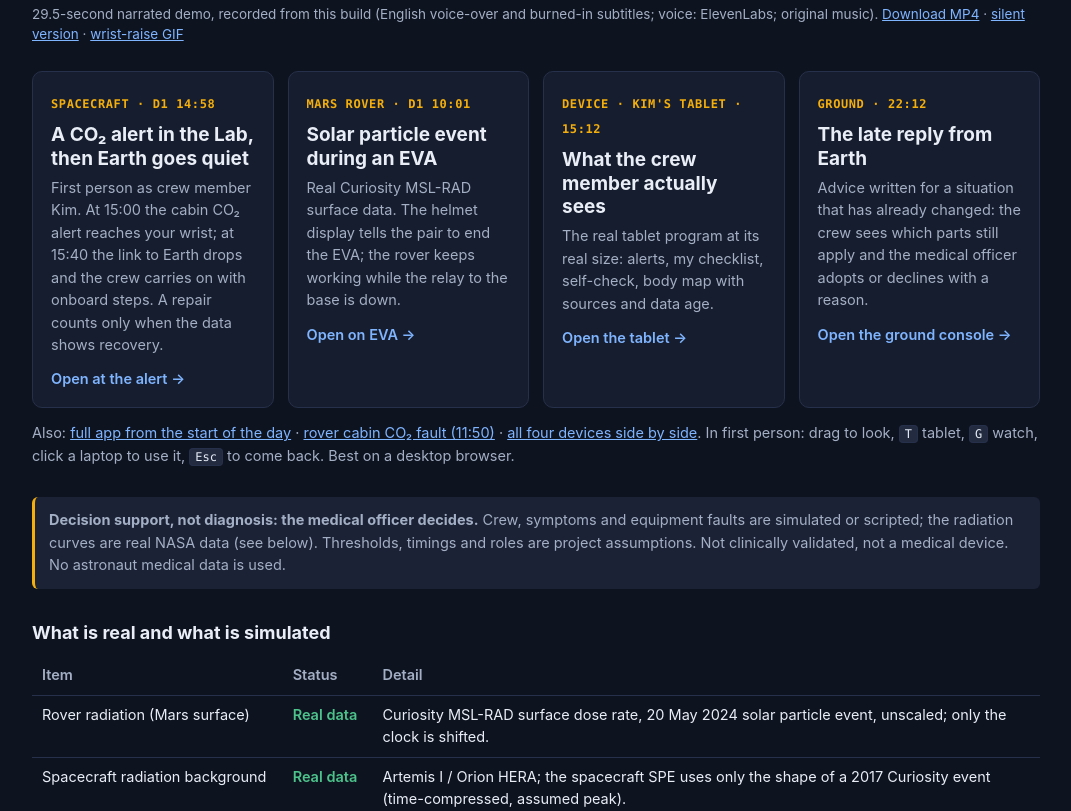
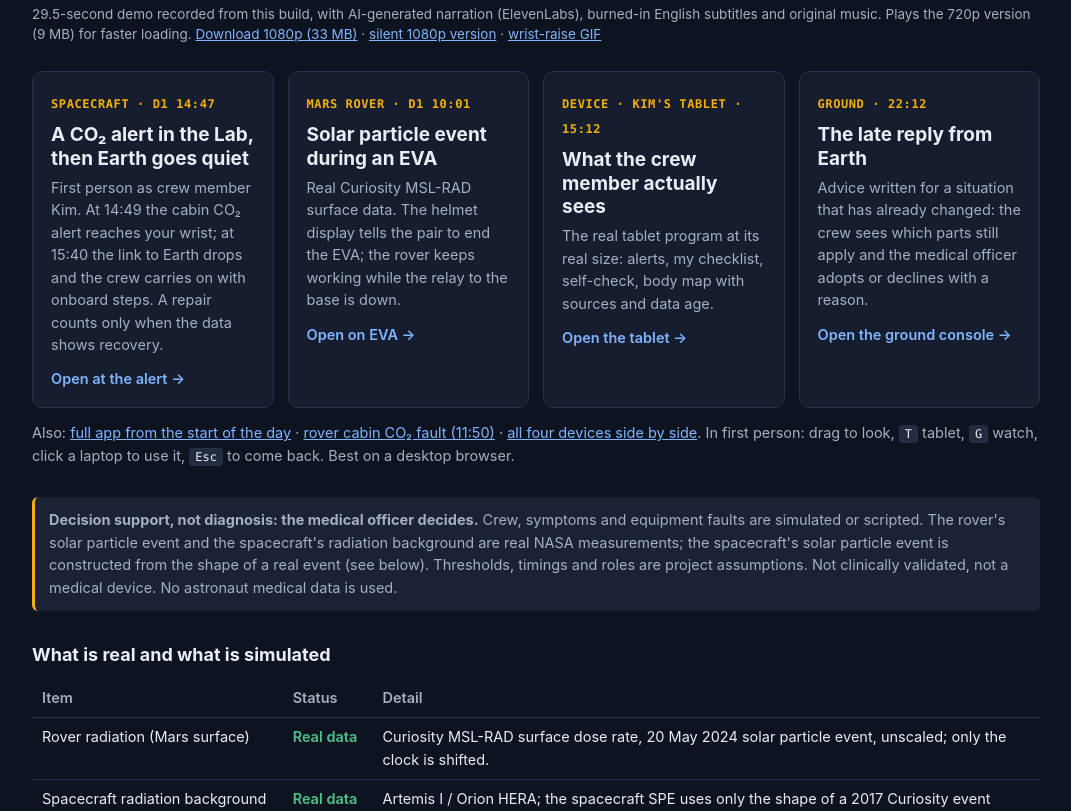
Before and after one commit to shyfox-01/astro-health-monitor, a plain HTML site: page index.html in a window 1280 px wide. Shown: the part 904-1715 px from the top of the page, without its empty margins (104-1175 px from the left). Drawn offline with Linux system fonts and the light colour scheme.

Commit message:
Update demo build (65c4c1a)

```diff
--- a/index.html
+++ b/index.html
@@ -44,15 +44,15 @@
   <p class="lead">A crew health monitoring and response system for missions where ground advice is delayed or cut off. Sensors, wearables and crew self-checks feed one event history; the system grades readings against stated thresholds, opens written procedures, tells each person what to do and why, and keeps checking until the data shows recovery. Everything runs in your browser — no install, no login.</p>
 
   <figure class="vid">
-    <video controls playsinline preload="metadata" poster="media/poster.jpg" src="media/astro-health-monitor-narrated.mp4">Your browser cannot play this video. <a href="media/astro-health-monitor-narrated.mp4">Download it</a>.</video>
-    <figcaption>29.5-second narrated demo, recorded from this build (English voice-over and burned-in subtitles; voice: ElevenLabs; original music). <a href="media/astro-health-monitor-narrated.mp4" download>Download MP4</a> · <a href="media/astro-health-monitor-29.5s.mp4" download>silent version</a> · <a href="media/wrist-raise.gif">wrist-raise GIF</a></figcaption>
+    <video controls playsinline preload="metadata" poster="media/poster.jpg" src="media/astro-health-monitor-narrated-720p.mp4">Your browser cannot play this video. <a href="media/astro-health-monitor-narrated-720p.mp4">Download it</a>.</video>
+    <figcaption>29.5-second demo recorded from this build, with AI-generated narration (ElevenLabs), burned-in English subtitles and original music. Plays the 720p version (9 MB) for faster loading. <a href="media/astro-health-monitor-narrated.mp4" download>Download 1080p (33 MB)</a> · <a href="media/astro-health-monitor-29.5s.mp4" download>silent 1080p version</a> · <a href="media/wrist-raise.gif">wrist-raise GIF</a></figcaption>
   </figure>
 
   <div class="grid">
-    <a class="card" href="app.html?t=14:58&amp;play=1&amp;speed=10">
-      <span class="k">SPACECRAFT · D1 14:58</span>
+    <a class="card" href="app.html?t=14:47&amp;play=1&amp;speed=10">
+      <span class="k">SPACECRAFT · D1 14:47</span>
       <h2>A CO₂ alert in the Lab, then Earth goes quiet</h2>
-      <p>First person as crew member Kim. At 15:00 the cabin CO₂ alert reaches your wrist; at 15:40 the link to Earth drops and the crew carries on with onboard steps. A repair counts only when the data shows recovery.</p>
+      <p>First person as crew member Kim. At 14:49 the cabin CO₂ alert reaches your wrist; at 15:40 the link to Earth drops and the crew carries on with onboard steps. A repair counts only when the data shows recovery.</p>
       <span class="go">Open at the alert →</span>
     </a>
     <a class="card" href="app.html?mission=rover&amp;t=10:01&amp;play=1&amp;speed=5">
@@ -76,7 +76,7 @@
   </div>
   <p class="more">Also: <a href="app.html">full app from the start of the day</a> · <a href="app.html?mission=rover&amp;t=11:50&amp;play=1&amp;speed=5">rover cabin CO₂ fault (11:50)</a> · <a href="app.html?app=devices&amp;t=15:12">all four devices side by side</a>. In first person: drag to look, <kbd>T</kbd> tablet, <kbd>G</kbd> watch, click a laptop to use it, <kbd>Esc</kbd> to come back. Best on a desktop browser.</p>
 
-  <div class="note"><b>Decision support, not diagnosis: the medical officer decides.</b> Crew, symptoms and equipment faults are simulated or scripted; the radiation curves are real NASA data (see below). Thresholds, timings and roles are project assumptions. Not clinically validated, not a medical device. No astronaut medical data is used.</div>
+  <div class="note"><b>Decision support, not diagnosis: the medical officer decides.</b> Crew, symptoms and equipment faults are simulated or scripted. The rover's solar particle event and the spacecraft's radiation background are real NASA measurements; the spacecraft's solar particle event is constructed from the shape of a real event (see below). Thresholds, timings and roles are project assumptions. Not clinically validated, not a medical device. No astronaut medical data is used.</div>
 
   <h3>What is real and what is simulated</h3>
   <table>
```
Also changed, not shown: 1 other file.
